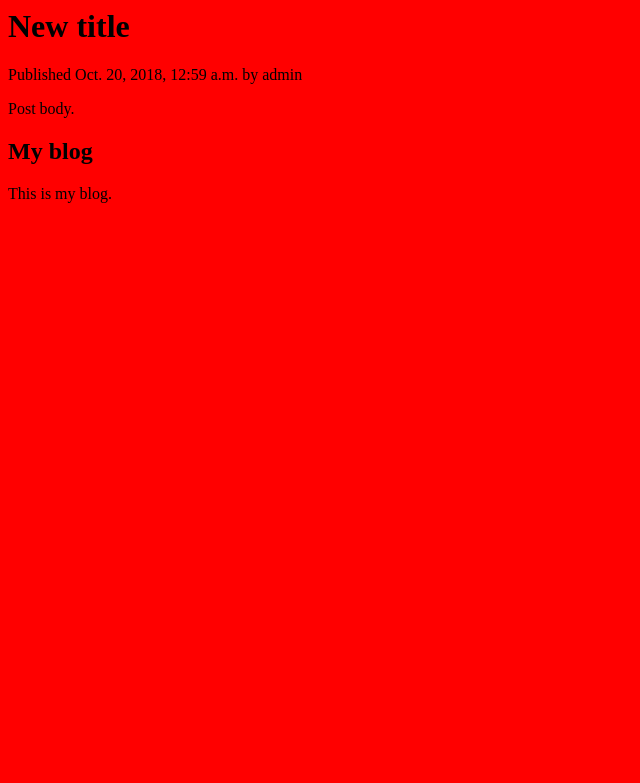
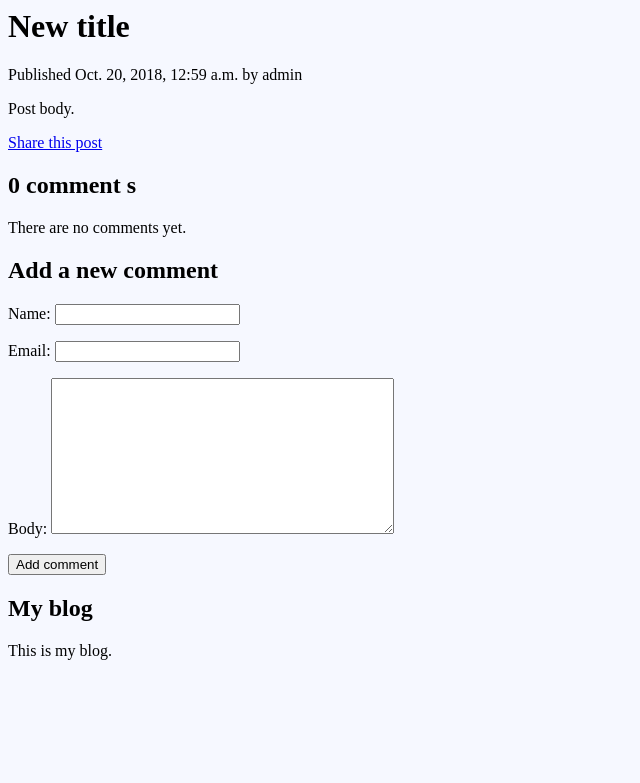
Before and after one commit to Naflin/django-blog, a Django app: a page that uses blog/templates/blog/post/detail.html in a window 1280 px wide. Shown: the top 783 px of the page, without its empty margins (0-640 px from the left). Run offline with Django 3.2, Linux system fonts and the light colour scheme; data comes from the database, SQL or seed files in the repository; both versions use the stored data as it was after the commit.

Commit message:
commenting system

```diff
--- /dev/null
+++ b/blog/forms.py
@@ -0,0 +1,14 @@
+from django import forms
+from .models import Comment
+
+class EmailPostForm(forms.Form):
+    name = forms.CharField(max_length=25)
+    email = forms.EmailField()
+    to = forms.EmailField()
+    comments = forms.CharField(required=False,
+                               widget=forms.Textarea)
+
+class CommentForm(forms.ModelForm):
+    class Meta:
+        model = Comment
+        fields = ('name', 'email', 'body')
--- a/blog/models.py
+++ b/blog/models.py
@@ -39,3 +39,21 @@ class Post(models.Model):
                               self.publish.month,
                               self.publish.day,
                               self.slug])
+
+
+class Comment(models.Model):
+    post = models.ForeignKey(Post,
+                             on_delete=models.CASCADE,
+                             related_name='comments')
+    name = models.CharField(max_length=80)
+    email = models.EmailField()
+    body = models.TextField()
+    created = models.DateTimeField(auto_now_add=True)
+    updated = models.DateTimeField(auto_now=True)
+    active = models.BooleanField(default=True)
+
+    class Meta:
+        ordering = ('created',)
+
+    def __str__(self):
+        return 'Comment by {} on {}'.format(self.name, self.post)
--- a/blog/static/blog/css/style.css
+++ b/blog/static/blog/css/style.css
@@ -1,3 +1,3 @@
 body {
-    background-color: red;
+    background-color: rgb(246, 248, 255);
 }
--- a/blog/templates/blog/post/detail.html
+++ b/blog/templates/blog/post/detail.html
@@ -6,4 +6,36 @@
     <h1>{{ post.title }}</h1>
     <p class="date">Published {{ post.publish }} by {{ post.author }}</p>
     {{ post.body|linebreaks }}
+    <p>
+        <a href="{% url "blog:post_share" post.id %}">
+            Share this post
+        </a>
+    </p>
+    {% with comments.count as total_comments %}
+        <h2>
+            {{ total_comments }} comment {{ total_comments|pluralize }}
+        </h2>
+    {% endwith %}
+
+    {% for comment in comments %}
+		<div class="comment">
+				<p class="info">
+					Comment	{{ forloop.counter }} by {{ comment.name }}
+					{{ comment.created }}
+				</p>
+				{{ comment.body|linebreaks }}
+		</div>
+    {% empty %}
+        <p>There are no comments yet.</p>
+    {% endfor %}
+    {% if new_comment %}
+        <h2>Your comment has been added. </h2>
+    {% else %}
+        <h2>Add a new comment</h2>
+        <form action="." method="post">
+            {{ comment_form.as_p }}
+            {% csrf_token %}
+            <p><input type="submit" value="Add comment"></p>
+        </form>
+    {% endif %}
 {% endblock %}
--- a/blog/urls.py
+++ b/blog/urls.py
@@ -7,6 +7,8 @@ urlpatterns = [
     # post views
     # path('', views.post_list, name='post_list'),
     path('', views.PostListView.as_view(), name='post_list'),
+    path('<int:post_id>/share/',
+          views.post_share, name='post_share'),
     path('<int:year>/<int:month>/<int:day>/<slug:post>/',
          views.post_detail,
          name='post_detail'),
--- a/blog/views.py
+++ b/blog/views.py
@@ -3,6 +3,33 @@ from .models import Post
 from django.core.paginator import Paginator, EmptyPage,\
                                   PageNotAnInteger
 from django.views.generic import ListView
+from .forms import EmailPostForm, CommentForm
+from .models import Post, Comment
+from django.core.mail import send_mail
+
+def post_share(request, post_id):
+    # Retrie post by id
+    post = get_object_or_404(Post, id=post_id, status='published')
+    sent = False
+
+
+    if request.method == 'POST':
+        # Form was submitted
+        form = EmailPostForm(request.POST)
+        if form.is_valid():
+            # Form fields passed validation
+            cd = form.cleaned_data
+            # ... send email
+            post_url = request.build_absolute_uri(
+                                            post.get_absolute_url())
+            subject = '{} ({}) recommends you reading "{}"'.format(cd['name'], cd['email'], post.title)
+            message = 'Read "{}" at {}\n\n{}\'scomments:{}'.format(post.title, post_url, cd['name'], cd['comments'])
+            send_mail(subject, message, 'admin@myblog.com', [cd['to']])
+            sent = True
+    else:
+        form = EmailPostForm()
+    return render(request, 'blog/post/share.html', {'post': post,
+                                                    'form': form})
 
 class PostListView(ListView):
     queryset = Post.published.all()
@@ -34,6 +61,28 @@ def post_detail(request, year, month, day, post):
                                    publish__year=year,
                                    publish__month=month,
                                    publish__day=day)
+
+    # List of Active comments for this post
+    comments = post.comments.filter(active=True)
+
+    new_comment = None
+
+    if request.method == 'POST':
+        # A comment was posted
+        comment_form = CommentForm(data=request.POST)
+        if comment_form.is_valid():
+            # Create Comment object but don't save to database yet
+            new_comment = comment_form.save(commit=False)
+            # Assign the current post to the comment
+            new_comment.post = post
+            # Save the comment to the database
+            new_comment.save()
+    else:
+        comment_form = CommentForm()
+
     return render(request,
                   'blog/post/detail.html',
-                  {'post':post})
+                  {'post':post,
+                   'comments': comments,
+                   'new_comment': new_comment,
+                   'comment_form': comment_form})
--- a/mysite/settings.py
+++ b/mysite/settings.py
@@ -119,3 +119,5 @@ USE_TZ = True
 # https://docs.djangoproject.com/en/2.1/howto/static-files/
 
 STATIC_URL = '/static/'
+
+EMAIL_BACKEND	=	'django.core.mail.backends.console.EmailBackend'
```
Also changed, not shown: blog/admin.py (+7 -1 lines), blog/templates/blog/post/share.html (added, +17 -0 lines), blog/migrations/0002_comment.py (added), db.sqlite3.
